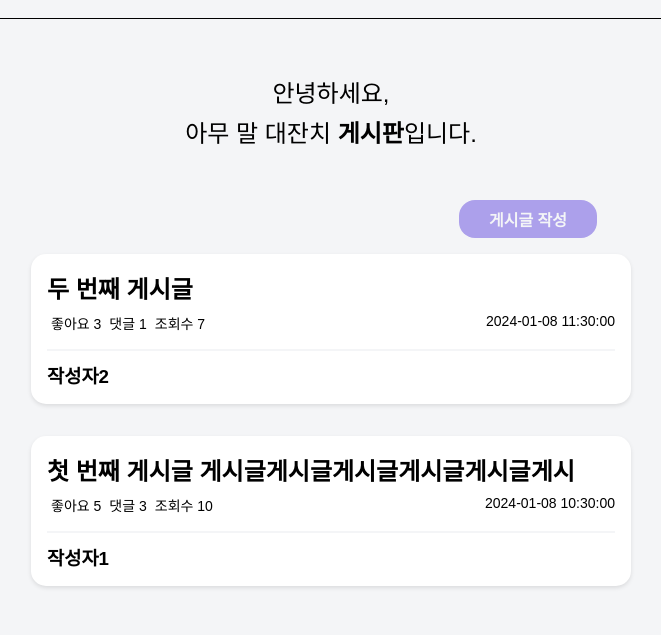
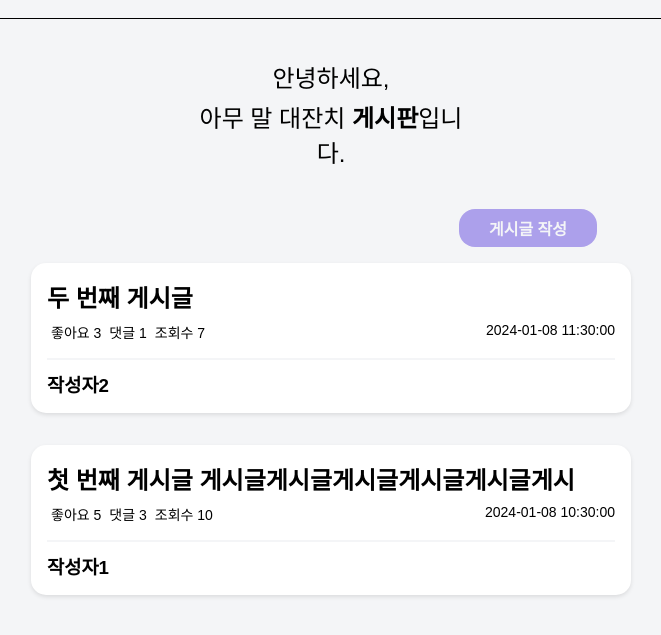
Before and after one commit to 100-hours-a-week/2-urung-lee-community-fe, a website: page src/pages/posts/list/posts.html in a window 1280 px wide. Shown: the part 85-720 px from the top of the page, without its empty margins (309-970 px from the left). Drawn offline with Linux system fonts and the light colour scheme.

Commit message:
[Feat] 게시글 조회 페이지- 변수명 변경

```diff
--- a/src/pages/posts/list/posts.css
+++ b/src/pages/posts/list/posts.css
@@ -103,12 +103,6 @@ h1{
 .write-button:hover {
     background-color: #7f6AEE;
 }
-.post-container {
-    max-width: 600px;
-    max-height: 181px;
-    margin: 0 auto;
-    padding: 15px;
-}
 
 .post-card {
     max-width: 600px;
@@ -176,6 +170,6 @@ h1{
     background-color: white;
 }
 
-.write-user {
+.author {
     padding-top: 10px;
 }
--- a/src/pages/posts/list/posts.js
+++ b/src/pages/posts/list/posts.js
@@ -34,18 +34,18 @@ function createPostElement(post) {
                 <div class="post-info">
                     <div class="post-stats">
                         <span class="stat-item">
-                            <i class="icon-like"></i>
+                            <i class="likes"></i>
                             <span> 좋아요 ${post.likes}</span>
-                            <i class="icon-comment"></i>
+                            <i class="comments"></i>
                             <span> 댓글 ${post.comments}</span>
-                            <i class="icon-views"></i>
+                            <i class="views"></i>
                             <span> 조회수 ${post.views}</span>
                         </span>
                     </div>
                     <span class="post-date">${post.date}</span>
                 </div>
             </div>
-            <div class="write-user">
+            <div class="author">
                 <h3>${post.author}</h3>
             </div>
         </article>
@@ -104,6 +104,4 @@ document.addEventListener('DOMContentLoaded', () => {
             window.location.href = `/posts/detail/${postId}`;
         }
     });
-
-
 });
```
Also changed, not shown: src/pages/posts/list/posts.html (+0 -25 lines).
